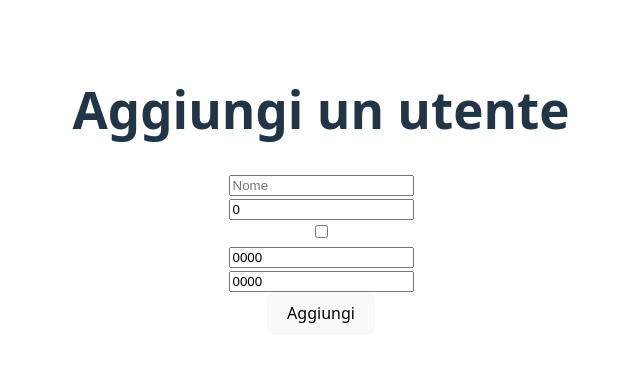
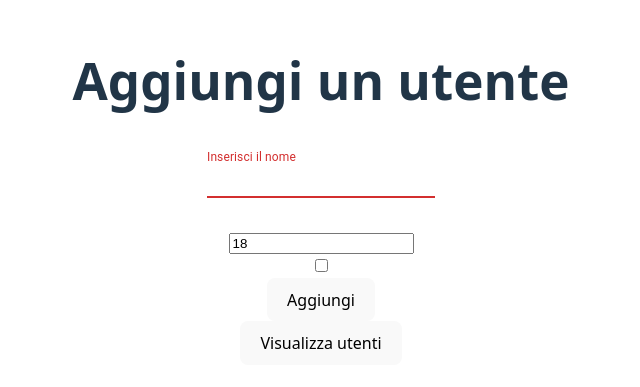
Before and after one commit to SpadaccinoNero7/software_supermercato_generico, a React (Vite) app: page /aggiungiUtente in a window 1280 px wide. Shown: the part 209-596 px from the top of the page, without its empty margins (319-959 px from the left). Built offline with nearby package versions, Linux system fonts and the light colour scheme.

Commit message:
reso codice_utente e password_utente incrementali (per la password troverò un altro metodo) + creato componente per l'input di testo

```diff
--- /dev/null
+++ b/src/infoComponents/InputTesto.tsx
@@ -0,0 +1,29 @@
+import Box from "@mui/material/Box";
+import TextField from "@mui/material/TextField";
+import type InputTestoProps from "./interfaces";
+
+export default function InputTesto({
+  value,
+  label,
+  variant,
+  color,
+  autoFocus,
+}: InputTestoProps) {
+  return (
+    <Box
+      component="form"
+      sx={{ "& > :not(style)": { m: 1, width: "25ch" } }}
+      noValidate
+      autoComplete="off"
+    >
+      <TextField
+        id="outlined-basic"
+        label={label}
+        variant={variant || "standard"}
+        value={value}
+        color={color || "primary"}
+        autoFocus={autoFocus}
+      />
+    </Box>
+  );
+}
--- a/src/listaUtenti/AggiungiUtente.tsx
+++ b/src/listaUtenti/AggiungiUtente.tsx
@@ -1,48 +1,64 @@
 import { useState } from "react";
 import { useDispatch } from "react-redux";
 import { addUtentiAsync } from "../slice/utentiSlice";
+import SnackBar from "../infoComponents/SnackBarComponent";
+import { Link } from "react-router-dom";
+import InputTesto from "../infoComponents/InputTesto";
 
 export default function AggiungiUtente() {
   const [name, setName] = useState<string>("");
-  const [age, setAge] = useState<number>(0);
+  const [age, setAge] = useState<number>(18);
   const [isAdmin, setIsAdmin] = useState<boolean>(false);
-  const [codiceUtente, setCodiceUtente] = useState<string>("0000");
-  const [passwordUtente, setPasswordUtente] = useState<string>("0000");
+
+  const [open, setOpen] = useState<boolean>(false);
+  const [snackSeverity, setSnackSeverity] = useState<
+    "success" | "error" | "warning"
+  >("success");
+  const [snackText, setSnackText] = useState<string>("");
+
   const dispatch = useDispatch();
 
   const handleAdd = () => {
-    if (name && age && codiceUtente && passwordUtente !== undefined) {
+    if (name && age !== undefined) {
       const newUser = {
         name: name,
         age: age,
         is_admin: isAdmin,
-        codice_utente: codiceUtente,
-        password_utente: passwordUtente,
       };
       dispatch(addUtentiAsync(newUser));
       setName("");
       setAge(0);
       setIsAdmin(false);
-      setCodiceUtente("0000");
-      setPasswordUtente("0000");
+      setSnackText("Utente aggiunto con successo!");
+      setSnackSeverity("success");
+      setOpen(true);
     } else {
-      alert("Per favore, compila tutti i campi.");
+      setSnackText("Tutti i campi sono obbligatori.");
+      setSnackSeverity("warning");
+      setOpen(true);
+      setName("");
     }
+  };
+
+  const handleClose = (event, reason) => {
+    if (reason === "clickaway") return;
+    setOpen(false);
   };
 
   return (
     <div>
       <h1>Aggiungi un utente</h1>
-      <input
-        type="text"
+      <InputTesto
         value={name}
-        onChange={(e) => setName(e.target.value)}
-        placeholder="Nome"
+        label="Inserisci il nome"
+        color="error"
+        autoFocus
       />
       <br />
       <input
         type="number"
         value={age}
+        min={18}
         onChange={(e) => setAge(Number(e.target.value))}
         placeholder="Età"
       />
@@ -53,23 +69,20 @@ export default function AggiungiUtente() {
         onChange={(e) => setIsAdmin(e.target.checked)}
       />
       <br />
-      <input
-        type="text"
-        value={codiceUtente}
-        onChange={(e) => setCodiceUtente(e.target.value)}
-        placeholder="Codice Utente"
-      />
-      <br />
-      <input
-        type="text"
-        value={passwordUtente}
-        onChange={(e) => setPasswordUtente(e.target.value)}
-        placeholder="Codice Utente"
-      />
-      <br />
       <button type="submit" onClick={handleAdd}>
         Aggiungi
       </button>
+      <br />
+      <Link to="/utenti">
+        <button>Visualizza utenti</button>
+      </Link>
+      <SnackBar
+        open={open}
+        duration={5000}
+        close={handleClose}
+        severity={snackSeverity}
+        text={snackText}
+      />
     </div>
   );
 }
```
Also changed, not shown: src/infoComponents/interfaces.ts (+8 -2 lines), 1 other file (tests, documents, lock files or other folders).
